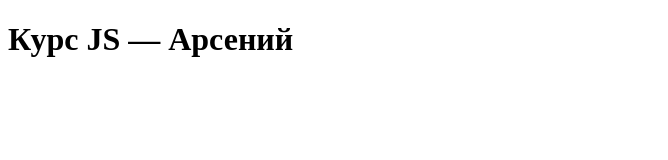
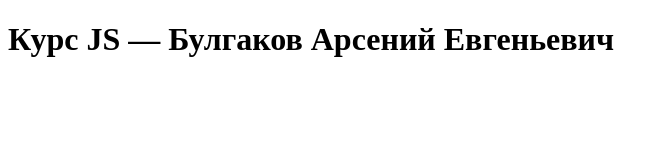
Before and after one commit to hottic/web-course-2026, a plain HTML site: page task0/index.html in a window 1280 px wide. Shown: the whole page, without its empty margins (0-668 px from the left). Drawn offline with Linux system fonts and the light colour scheme.

Commit message:
fix: update name

```diff
--- a/task0/index.html
+++ b/task0/index.html
@@ -5,6 +5,6 @@
     <title>Task 0</title>
 </head>
 <body>
-<h1>Курс JS — Арсений</h1>
+<h1>Курс JS — Булгаков Арсений Евгеньевич</h1>
 </body>
 </html>
```
